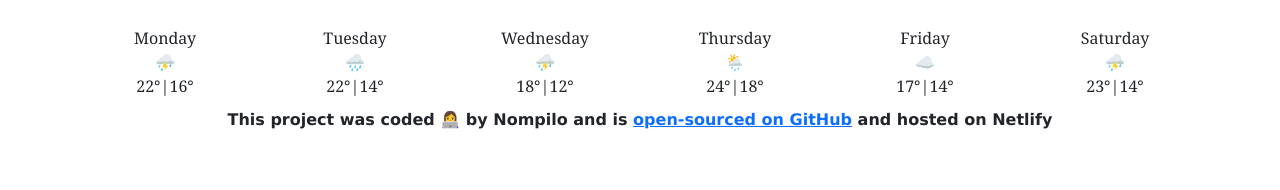
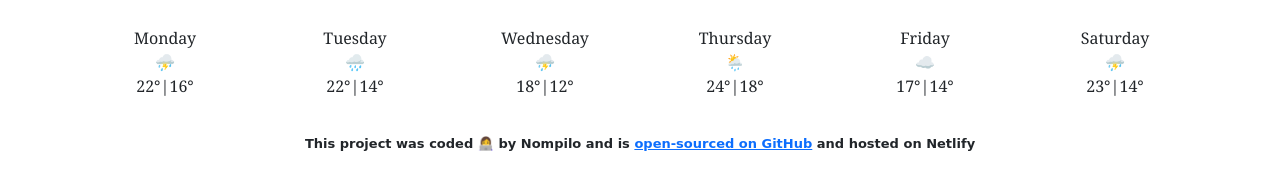
Before and after one commit to Nkazee/SheCodes-plus-weather-project, a plain HTML site: page weather-app/index.html in a window 1280 px wide. Shown: the part 320-510 px from the top of the page. Drawn offline with nearby package versions, Linux system fonts and the light colour scheme.

Commit message:
Applies CCS style the link paragraph

```diff
--- a/weather-app/index.html
+++ b/weather-app/index.html
@@ -82,9 +82,12 @@
         </div>
       </div>
     </div>
+    <br />
     <p class="links">
       This project was coded 👩‍💻 by Nompilo and is
-      <a href="https://github.com/Nkazee/SheCodes-plus-weather-project"
+      <a
+        href="https://github.com/Nkazee/SheCodes-plus-weather-project"
+        target="-blanks"
         >open-sourced on GitHub</a
       >
       and hosted on Netlify
--- a/weather-app/style/style.css
+++ b/weather-app/style/style.css
@@ -47,6 +47,10 @@ h1 {
   font-weight: bold;
 }
 
+.links {
+  font-family: cursive;
+  font-size: 13px;
+}
 .search-engine {
   text-align: center;
   display: block;
```
